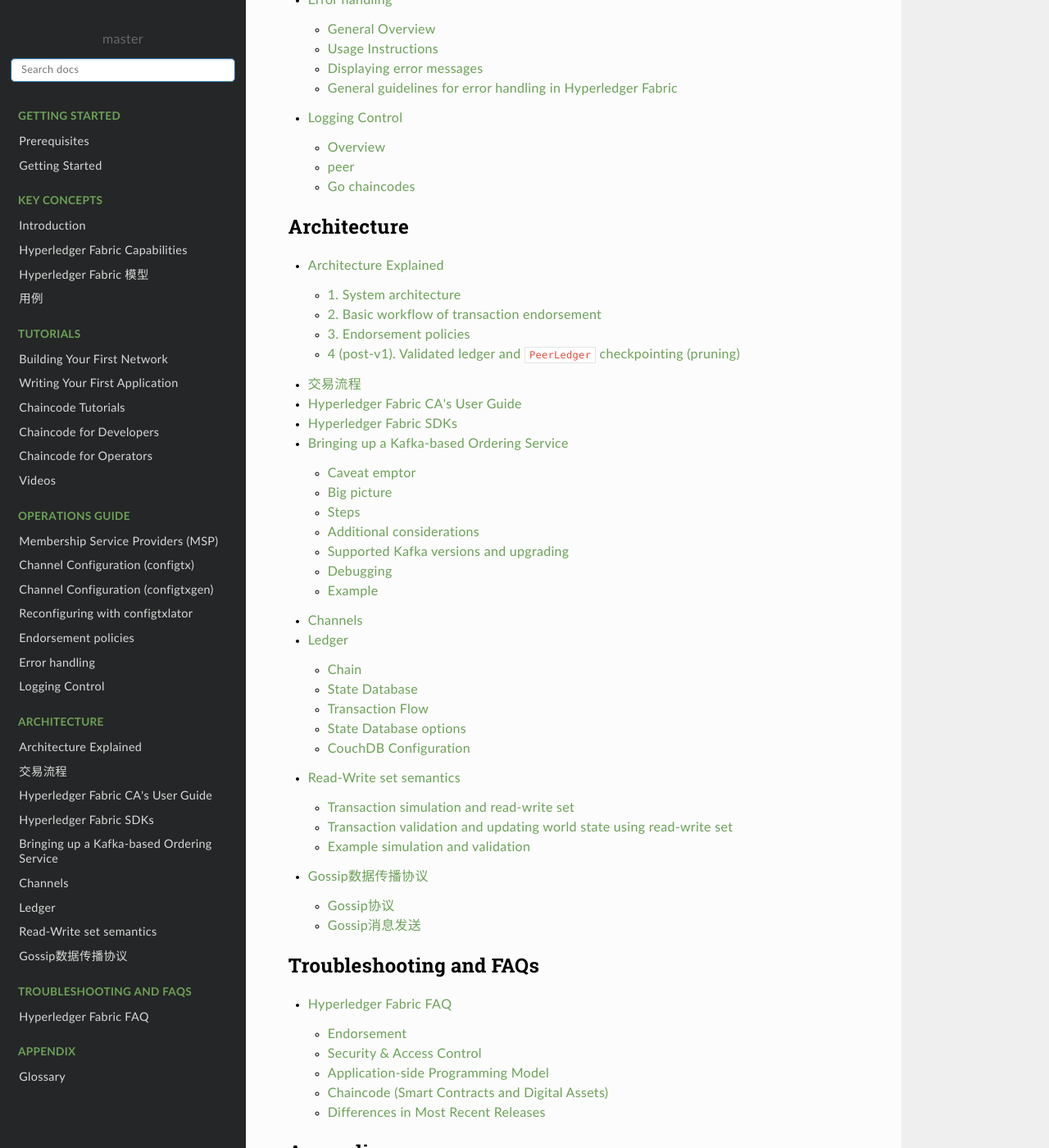
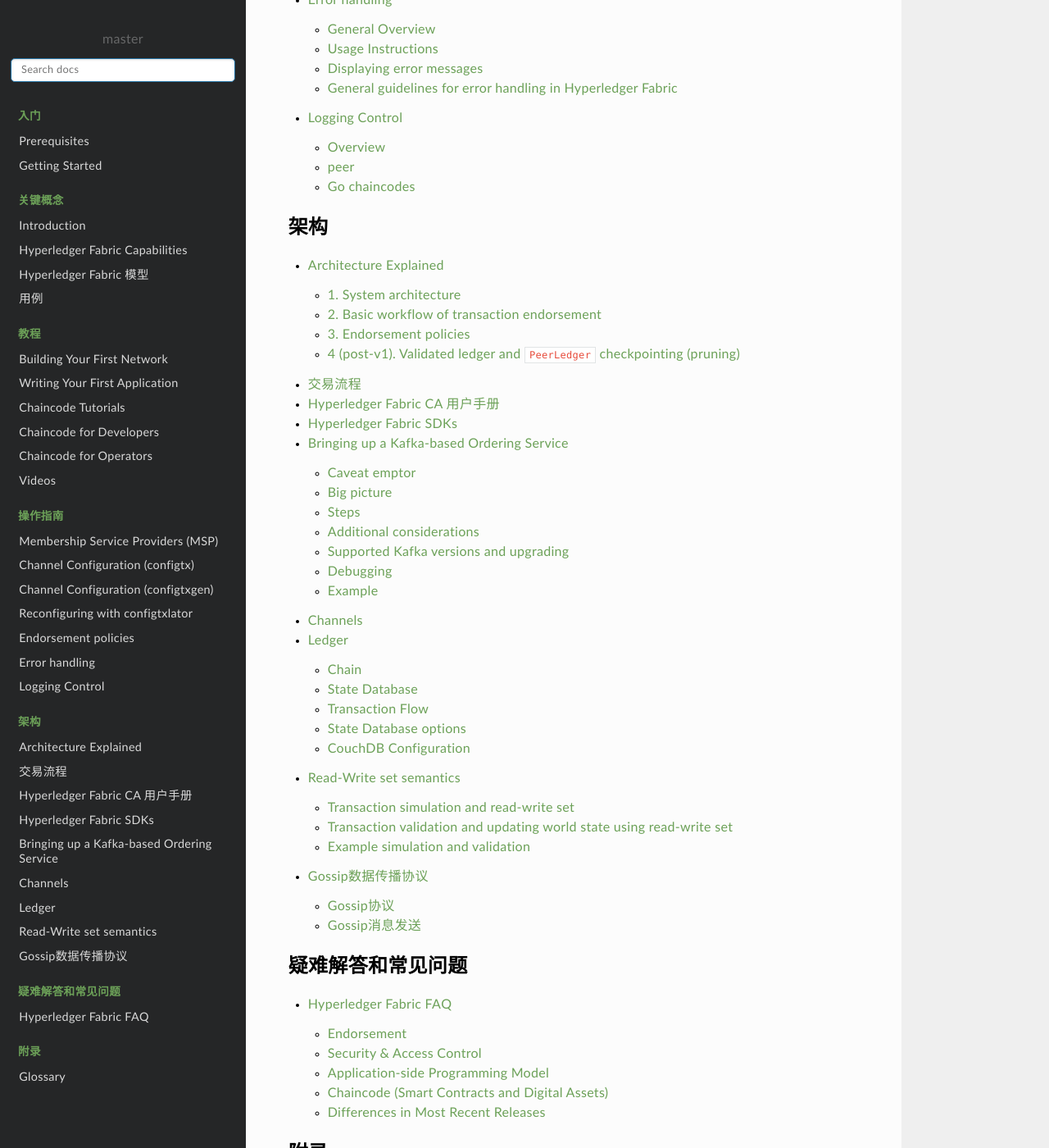
Before and after one commit to LiuBoyu/hyperledger-fabric-docs-zh_CN, a Sphinx documentation site: the page built from source/index.rst, in a window 1280 px wide and 1400 px high, scrolled down 4177 px. Shown: the whole window at 82% size. Built offline with Sphinx 7.4.7 and the Read the Docs theme 2.0.0, drawn with Linux system fonts in a browser that asks for light colours; formulas are drawn with MathJax 3; pages that are not in the unit, such as notebooks, are missing from menus; comment, search, counter and statistics services are not loaded; some of the changed text lies outside the part shown.

Commit message:
细微修改文档

```diff
--- a/source/index.rst
+++ b/source/index.rst
@@ -31,7 +31,7 @@
 
 .. toctree::
    :maxdepth: 2
-   :caption: Getting Started
+   :caption: 入门
 
    prereqs
    getting_started
@@ -39,7 +39,7 @@
 
 .. toctree::
    :maxdepth: 2
-   :caption: Key Concepts
+   :caption: 关键概念
 
    blockchain
    capabilities
@@ -48,7 +48,7 @@
 
 .. toctree::
    :maxdepth: 2
-   :caption: Tutorials
+   :caption: 教程
 
    build_network
    write_first_app
@@ -59,7 +59,7 @@
 
 .. toctree::
    :maxdepth: 2
-   :caption: Operations Guide
+   :caption: 操作指南
 
    msp
    configtx
@@ -71,11 +71,11 @@
 
 .. toctree::
    :maxdepth: 2
-   :caption: Architecture
+   :caption: 架构
 
    arch-deep-dive
    txflow
-   Hyperledger Fabric CA's User Guide <http://hyperledger-fabric-ca.readthedocs.io/en/latest>
+   Hyperledger Fabric CA 用户手册 <http://hyperledger-fabric-ca.readthedocs.io/en/latest>
    fabric-sdks
    kafka
    channels
@@ -85,13 +85,13 @@
 
 .. toctree::
    :maxdepth: 2
-   :caption: Troubleshooting and FAQs
+   :caption: 疑难解答和常见问题
 
    Fabric-FAQ
 
 .. toctree::
    :maxdepth: 2
-   :caption: Appendix
+   :caption: 附录
 
    glossary
 
--- a/source/txflow.rst
+++ b/source/txflow.rst
@@ -58,7 +58,7 @@
 
 .. image:: images/step6.png
 
-每个节点(Peer)都会将此区块(Block)附加到所在频道(Channel)的链中，并且对于每一笔有效的交易，写集合都会被提交给当前的状态数据库(State Database)。同时，一个事件被触发，通知客户端应用程序此交易（调用）已被永久地附加到链中，以及，此交易是有效还是无效。
+每个节点(Peer)都会将此区块(Block)追加到所在频道(Channel)的链中，并且对于每一笔有效的交易，写集合都会被提交给当前的状态数据库(State Database)。同时，一个事件被触发，通知客户端应用程序此交易（调用）已被永久地追加到链中，以及，此交易是有效还是无效。
 
 **注意**: 请参阅 :ref:`swimlane` 图表以更好地了解服务器端流程和 protobuffers 。
 
```
Also changed, not shown: source/fabric_model.rst (+4 -4 lines).
